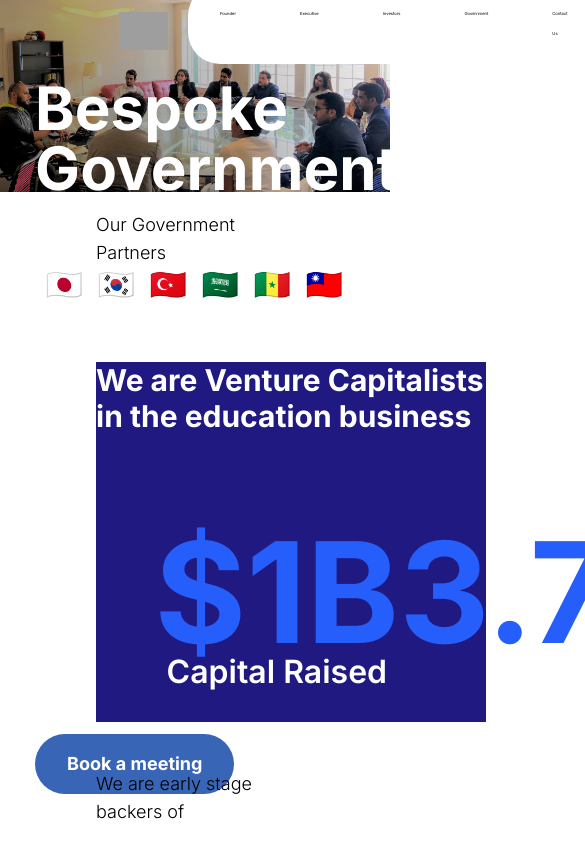
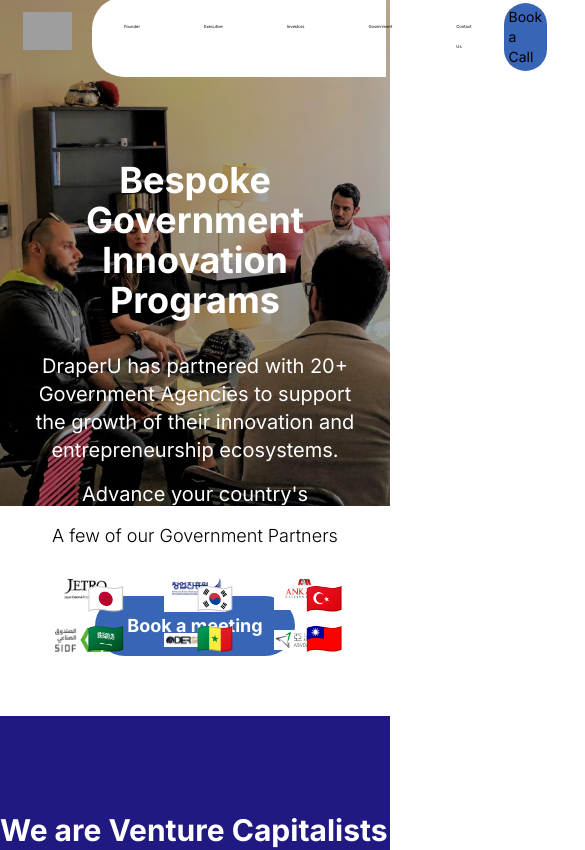
Before and after one commit to timjcai/draperuniversity-govt-lp-mockup, a Next.js app: page / in a window 390 px wide. Shown: the top 850 px of the page, 585 px wide, since content can reach past the window. Built offline with nearby package versions, Linux system fonts and the light colour scheme; grey boxes are pictures that could not be loaded.

Commit message:
created basic responsiveness can have more added ltaer

```diff
--- a/src/app/page.tsx
+++ b/src/app/page.tsx
@@ -14,13 +14,13 @@
 
 export default function Home() {
     return (
-        <main className="flex min-h-screen flex-col items-center justify-between px-24">
+        <main className="flex min-h-screen flex-col items-center justify-between">
             <div className="z-10 max-w-5xl w-full items-center justify-between font-inter text-sm lg:flex flex-col relative">
                 <div
                     id="navbar"
-                    className="absolute flex flex-row w-[99vw] h-[5.91vw] items-center justify-between gap-[5.046vw] z-1000 top-[3.175vw]"
+                    className="absolute flex flex-row w-[99vw] h-[5.91vh] items-center justify-between gap-[5.046vw] z-1000 top-[3.175vw]"
                 >
-                    <div className="w-[12.948vw] h-[5.91vw] ms-[5.777vw]">
+                    <div className="w-[12.948vw] h-[5.91vh] ms-[5.777vw]">
                         <Image
                             src="/DU_logo_white.svg"
                             width={197}
@@ -51,45 +51,48 @@
                         </div>
                     </div>
                 </div>
-                <div className="flex flex-col items-center h-[50vw] relative -z-10 mb-4">
-                    <div className="w-screen absolute">
+                <div className="flex flex-col items-center h-[60vh] relative -z-10 mb-4">
+                    <div className="w-screen h-full">
                         <Image
                             src="/govt-hero.png"
-                            width={1512}
-                            height={745}
-                            layout="responsive"
+                            fill={true}
+                            // width={1512}
+                            // height={745}
+                            // layout="responsive"
                             alt="Draper University Government Innovation"
                             objectFit="cover"
                             objectPosition="left bottom"
                             style={{
+                                minHeight: "50vh",
+                                maxHeight: "70vh",
                                 background:
                                     "linear-gradient( 248.88deg, rgba(0, 0, 0, 0) -0.05%, rgba(0, 0, 0, 1) 71.28% )",
                             }}
                         />
                     </div>
-                    <div className="relative top-[20vw] w-[82vw] text-white">
-                        <h1 className="text-6xl font-bold mb-8 w-[50vw]">
+                    <div className="flex flex-col xl:items-start items-center absolute top-[19vh] w-[82vw] text-white">
+                        <h1 className="xl:text-6xl font-bold mb-8 xl:w-[50vw] w-full text-4xl xl:text-start text-center">
                             Bespoke Government Innovation Programs
                         </h1>
-                        <p className="text-xl w-[50vw] mb-4">
+                        <p className="xl:text-xl w-[50vw] mb-4 xl:w-[50vw] w-full text-xl xl:text-start text-center">
                             DraperU has partnered with 20+ Government Agencies
                             to support the growth of their innovation and
                             entrepreneurship ecosystems.
                         </p>
-                        <p className="text-xl w-[50vw] mb-4">
+                        <p className="text-xl w-[50vw] mb-4 xl:w-[50vw] w-full text-xl xl:text-start text-center">
                             Advance your country's innovation and reach your
-                            developental goals.
+                            developmental goals.
                         </p>
-                        <button className="bg-[#3865B6] rounded-[48px] px-8 py-4 mt-4 text-lg font-bold">
+                        <button className="bg-[#3865B6] rounded-[48px] px-8 py-4 mt-4 text-lg font-bold ">
                             Book a meeting
                         </button>
                     </div>
                 </div>
                 <div className="flex flex-col items-center mt-4 mb-4">
                     <p className="text-lg font-light mb-4">
-                        Our Government Partners
+                        A few of our Government Partners
                     </p>
-                    <div className="flex flex-row mb-12 w-[80vw]">
+                    <div className="flex flex-row mb-12 w-[80vw] xl:flex xl:flex-row grid grid-cols-3 gap-4">
                         {govtLogos.map((items) => {
                             return (
                                 <GovernmentPartnersAvatar
@@ -104,17 +107,17 @@
                         })}
                     </div>
                 </div>
-                <section className="flex flex-col justify-center items-center min-h-[50vw] bg-[#201981] text-[#ffffff] w-screen">
-                    <div className="mb-20">
+                <section className="flex flex-col justify-center items-center min-h-[50vw] bg-[#201981] text-[#ffffff] w-screen py-24">
+                    <div className="flex justify-center items-center mb-20">
                         <H3
                             text={
                                 "We are Venture Capitalists in the education business"
                             }
                         />
                     </div>
-                    <div className="flex flex-row justify-between items-center px-[15vw] w-[100vw] mb-10">
+                    <div className="flex xl:flex-row flex-col gap-24 justify-between items-center px-[15vw] w-[100vw] mb-24">
                         <div className="flex flex-col justify-center items-center">
-                            <h1 className="text-[140px] font-bold text-[#255EFB] leading-[140px]">
+                            <h1 className="text-[10vh] font-bold text-[#255EFB] leading-[10vh]">
                                 $1B
                             </h1>
                             <p className="text-[32px] font-semibold">
@@ -122,13 +125,13 @@
                             </p>
                         </div>
                         <div className="flex flex-col justify-center items-center">
-                            <h1 className="text-[140px] font-bold text-[#255EFB] leading-[140px]">
+                            <h1 className="text-[10vh] font-bold text-[#255EFB] leading-[10vh]">
                                 3.7K
                             </h1>
                             <p className="text-[32px] font-semibold">Alumni</p>
                         </div>
                         <div className="flex flex-col justify-center items-center">
-                            <h1 className="text-[140px] font-bold text-[#255EFB] leading-[140px]">
+                            <h1 className="text-[10vh] font-bold text-[#255EFB] leading-[10vh]">
                                 10K+
                             </h1>
                             <p className="text-[32px] font-semibold">
@@ -141,7 +144,7 @@
                     <p className="text-lg font-light mb-4">
                         We are early stage backers of
                     </p>
-                    <div className="flex flex-row mb-8">
+                    <div className="xl:flex xl:flex-row mb-8 grid grid-cols-4 gap-4">
                         {portfolioCompanies.map((items) => {
                             return (
                                 <LogoAvatar
@@ -169,7 +172,7 @@
                                 and invest in high quality startups.
                             </p>
                         </div>
-                        <div className="grid grid-cols-4 gap-8 mb-12">
+                        <div className="grid xl:grid-cols-4 grid-cols-2 gap-8 mb-12">
                             <Card>
                                 <div className="bg-[#E6F2FF] mb-7 flex h-14 w-14 place-items-center rounded-full justify-center relative -left-2 text-xl">
                                     <Icon label="growth" />
@@ -273,7 +276,7 @@
                     <p className="text-lg font-light mb-4">
                         The teams that have come from our programs
                     </p>
-                    <div className="flex flex-row mb-8">
+                    <div className="xl:flex xl:flex-row mb-8 grid grid-cols-3">
                         {alumniCompanies.map((items) => {
                             return (
                                 <LogoAvatar
@@ -289,8 +292,8 @@
                 </div>
 
                 <section className="bg-[#133181] w-screen px-[15vw] py-[5vw] text-white">
-                    <div className="flex flex-row justify-between my-12">
-                        <div className="flex items-center">
+                    <div className="flex xl:flex-row flex-col justify-between my-12">
+                        <div className="flex items-center justify-center">
                             <Image
                                 src="/portfolioCompanies/bookmockupplaceholder.jpeg"
                                 alt="Ecosystem Impact Casestudies"
@@ -299,17 +302,17 @@
                                 objectFit="cover"
                             />
                         </div>
-                        <div className="flex flex-col">
-                            <h2 className="text-4xl font-bold mb-8 w-[35vw]">
+                        <div className="flex flex-col items-center w-full xl:items-start xl:w-[35vw]">
+                            <h2 className="text-4xl font-bold mb-8 mt-4 xl:mt-0">
                                 Download our Ecosystem Impact Casestudies
                             </h2>
-                            <p className="w-[35vw] text-[1rem] mb-8">
+                            <p className="text-[1rem] mb-8">
                                 Get the actionable insights on how to grow your
                                 entreprenuerial ecosystem - breakdown the growth
                                 journey of some our biggest investments - Skype,
                                 Baidu and more...
                             </p>
-                            <div className="grid grid-cols-2 w-[35vw] mb-4 text-[1rem] font-semibold">
+                            <div className="grid grid-cols-2 mb-4 text-[1rem] font-semibold w-full">
                                 <div className="flex flex-row items-center gap-2 col-span-1 mb-4">
                                     <Icon label={"check"} />
                                     <p>GDP contribution breakdown</p>
@@ -327,7 +330,7 @@
                                     <p>Ripple effect breakdown</p>
                                 </div>
                             </div>
-                            <div className="grid grid-cols-2 gap-4">
+                            <div className="grid grid-cols-2 gap-4 w-full">
                                 <div className="col-span-1">
                                     <label className="text-md">Name</label>
                                     <input
@@ -377,8 +380,8 @@
                                     "How do we partner with Government Agencies?"
                                 }
                             />
-                            <div className="grid grid-cols-3 gap-8 gap-y-28 mt-20 justify-center">
-                                <div className="col-span-1 relative">
+                            <div className="grid xl:grid-cols-3 grid-cols-1 gap-8 gap-y-28 mt-20 justify-center">
+                                <div className="xl:col-span-1 relative h-[380px] xl:h-auto">
                                     <Image
                                         fill={true}
                                         src="/entrepreneurship101.png"
@@ -389,7 +392,7 @@
                                         }}
                                     />
                                 </div>
-                                <div className="col-span-2">
+                                <div className="xl:col-span-2">
                                     <Card>
                                         <div className="bg-[#E6F2FF] mb-7 flex h-14 w-14 place-items-center rounded-full justify-center relative -left-2 text-xl">
                                             <Icon label="entreprenuer" />
@@ -416,7 +419,8 @@
                                         </button>
                                     </Card>
                                 </div>
-                                <div className="col-span-2">
+
+                                <div className="xl:col-span-2">
                                     <Card>
                                         <div className="bg-[#E6F2FF] mb-7 flex h-14 w-14 place-items-center rounded-full justify-center relative -left-2 text-xl">
                                             <Icon label="startup" />
@@ -444,7 +448,7 @@
                                         </button>
                                     </Card>
                                 </div>
-                                <div className="col-span-1 relative">
+                                <div className="col-span-1 relative h-[380px] xl:h-auto">
                                     <Image
                                         fill={true}
                                         src="/incubator.png"
@@ -455,7 +459,7 @@
                                         }}
                                     />
                                 </div>
-                                <div className="col-span-1 relative">
+                                <div className="col-span-1 relative h-[380px] xl:h-auto">
                                     <Image
                                         fill={true}
                                         src="/acceleration.png"
```
